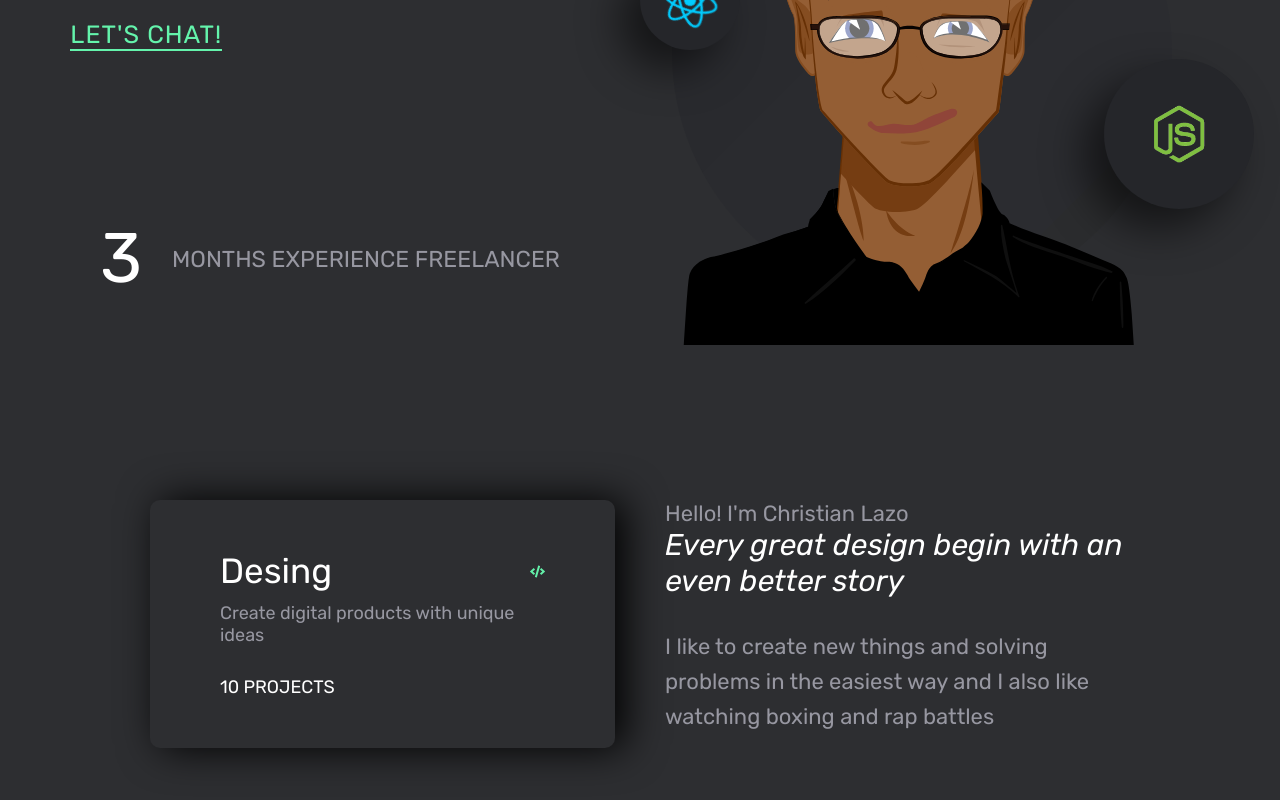
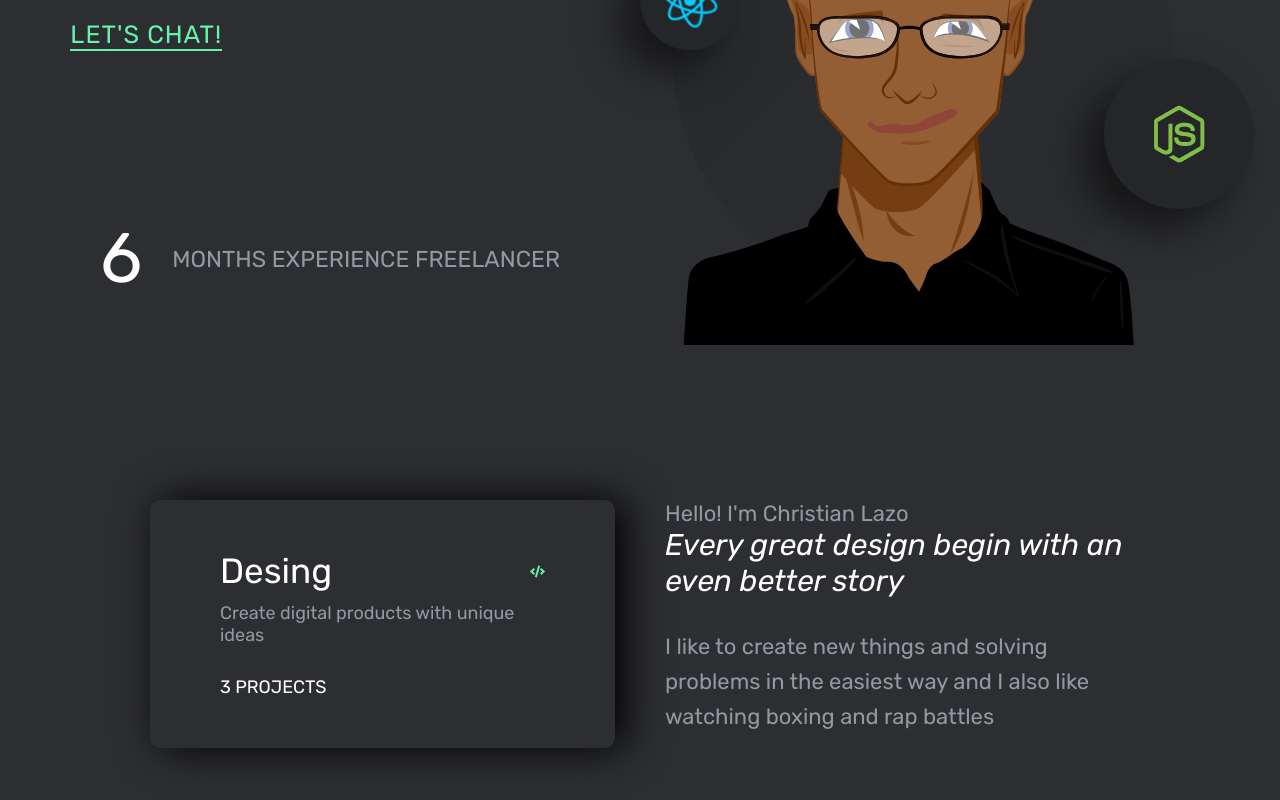
Before and after one commit to Christianlazo11/Portfolio, a React (Create React App) app: page / in a window 1280 px wide. Shown: the part 456-1256 px from the top of the page. Built offline with nearby package versions, Linux system fonts and the light colour scheme.

Commit message:
Update Cv

```diff
--- a/src/components/about/About.js
+++ b/src/components/about/About.js
@@ -58,7 +58,7 @@ const About = () => {
               {globalData[language].aboutData.card02.span}
             </p>
             <p className="card__link">
-              {globalData[language].aboutData.card01.text}
+              {globalData[language].aboutData.card02.text}
             </p>
           </div>
           {/* card */}
--- a/src/components/banner/Banner.js
+++ b/src/components/banner/Banner.js
@@ -78,7 +78,7 @@ const Home = () => {
         </div>
 
         <div className="banner__info">
-          <p className="banner__info__number">3</p>
+          <p className="banner__info__number">6</p>
           <p className="banner__info__desc">
             {globalData[language].bannerData.experience}
           </p>
--- a/src/components/footer/Footer.js
+++ b/src/components/footer/Footer.js
@@ -34,7 +34,7 @@ const Footer = () => {
           </div>
           <div className="footer__socials_icons">
             <a
-              href="https://github.com/christianlazo2020"
+              href="https://github.com/Christianlazo11"
               target="_blank"
               rel="noreferrer"
             >
--- a/src/components/navbar/Navbar.js
+++ b/src/components/navbar/Navbar.js
@@ -58,7 +58,7 @@ const Navbar = () => {
           </div>
           <div className="navbar__github">
             <a
-              href="https://github.com/christianlazo2020"
+              href="https://github.com/Christianlazo11"
               target="_blank"
               rel="noreferrer"
             >
--- a/src/components/projects/Projects.js
+++ b/src/components/projects/Projects.js
@@ -76,7 +76,7 @@ const Projects = () => {
                   >
                     <GiRead className="icon" />
                   </span>
-                  <a
+                  {/* <a
                     className="projects__right__box__a"
                     href={item.linkGithub}
                     target="_blank"
@@ -84,7 +84,7 @@ const Projects = () => {
                   >
                     <FaGithubAlt className="icon" />
                     <span>{language === "english" ? "Code" : "Código"}</span>
-                  </a>
+                  </a> */}
                 </div>
               </div>
             </div>
--- a/src/components/sendemail/SendEmail.js
+++ b/src/components/sendemail/SendEmail.js
@@ -39,7 +39,7 @@ const SendEmail = () => {
     <Loader />
   ) : (
     <div
-      className="sendemail container"
+      className="sendemail"
       data-aos="zoom-in"
       data-aos-offset="200"
       data-aos-once="false"
--- a/src/data/dataProjects.js
+++ b/src/data/dataProjects.js
@@ -112,12 +112,12 @@ export const dataPortfolio = {
       card01: {
         title: "Desing",
         span: "Create digital products with unique ideas",
-        text: "10 Projects",
+        text: "3 Projects",
       },
       card02: {
         title: "Front End",
         span: "I develop front-end with clean code",
-        text: "10 Projects",
+        text: "5 Projects",
       },
       aboutme: {
         text01: "Hello! I'm Christian Lazo",
@@ -268,12 +268,12 @@ export const dataPortfolio = {
       card01: {
         title: "Diseño",
         span: "Creo productos digitales con ideas únicas",
-        text: "10 Proyectos",
+        text: "3 Proyectos",
       },
       card02: {
         title: "Front End",
         span: "Desarrollo front-end con código limpio",
-        text: "10 Proyectos",
+        text: "5 Proyectos",
       },
       aboutme: {
         text01: "¡Hola! Soy Christian Lazo",
--- a/src/data/dataSkills.js
+++ b/src/data/dataSkills.js
@@ -46,7 +46,7 @@ export const dataSkills = [
   },
   {
     skillName: "MongoDb",
-    img: <Icon icon="logos:mongodb" className="icon_program" />,
+    img: <Icon icon="logos:mongodb-icon" className="icon_program" />,
   },
   {
     skillName: "MySQL",
--- a/src/data/icons.js
+++ b/src/data/icons.js
@@ -8,7 +8,7 @@ export const icons = {
   react: <Icon icon="logos:react" />,
   angular: <Icon icon="logos:angular-icon" />,
   node: <Icon icon="vscode-icons:file-type-node" />,
-  mongo: <Icon icon="logos:mongodb" />,
+  mongo: <Icon icon="logos:mongodb-icon" />,
   bootstrap: <Icon icon="logos:bootstrap" />,
   sass: <Icon icon="vscode-icons:file-type-sass" />,
   tailwind: <Icon icon="logos:tailwindcss-icon" />,
```
